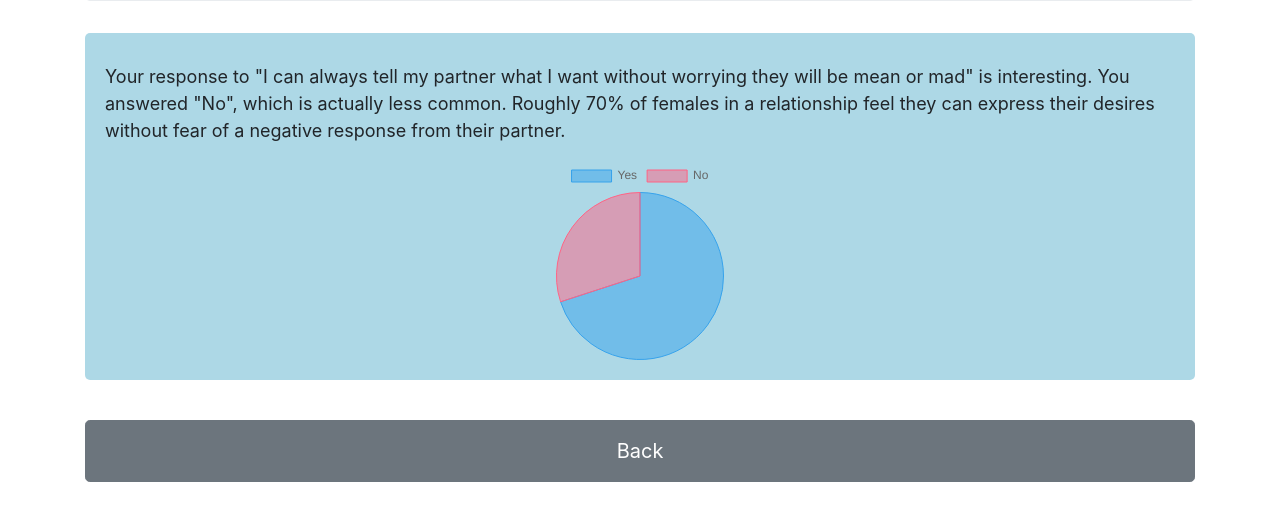
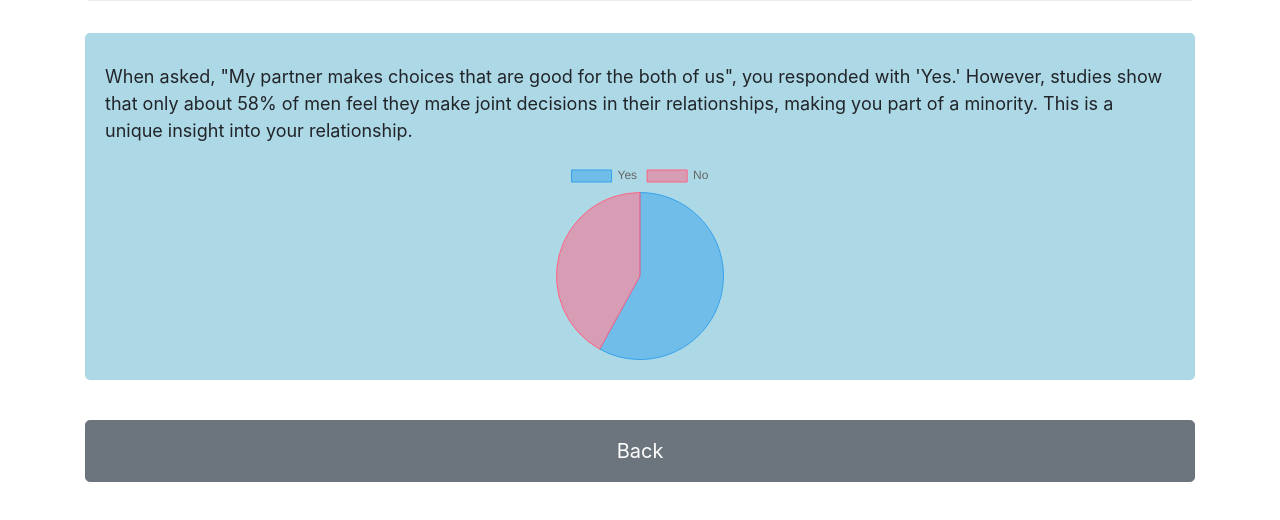
Before and after one commit to LoveGrow1/91889188M, a plain HTML site: page 4.html in a window 1280 px wide. Shown: the part 202-722 px from the top of the page. Drawn offline with nearby package versions, Linux system fonts and the light colour scheme.

Commit message:
Update 4.html

```diff
--- a/4.html
+++ b/4.html
@@ -53,7 +53,7 @@
   <div class="row">
     <div class="col-12">
       <div class="info-box">
-        <p>Your response to "I can always tell my partner what I want without worrying they will be mean or mad" is interesting. You answered "No", which is actually less common. Roughly 70% of females in a relationship feel they can express their desires without fear of a negative response from their partner.</p>
+        <p>When asked, "My partner makes choices that are good for the both of us", you responded with 'Yes.' However, studies show that only about 58% of men feel they make joint decisions in their relationships, making you part of a minority. This is a unique insight into your relationship.</p>
         <!-- Wrap the canvas element inside the new div -->
         <div class="chart-container">
           <canvas id="myChart"></canvas>
@@ -71,7 +71,7 @@ var myChart = new Chart(ctx, {
     data: {
         labels: ['Yes', 'No'],
         datasets: [{
-            data: [70, 30],
+            data: [58, 42],
             backgroundColor: [
                 'rgba(54, 162, 235, 0.5)',
                 'rgba(255, 99, 132, 0.5)'
```
